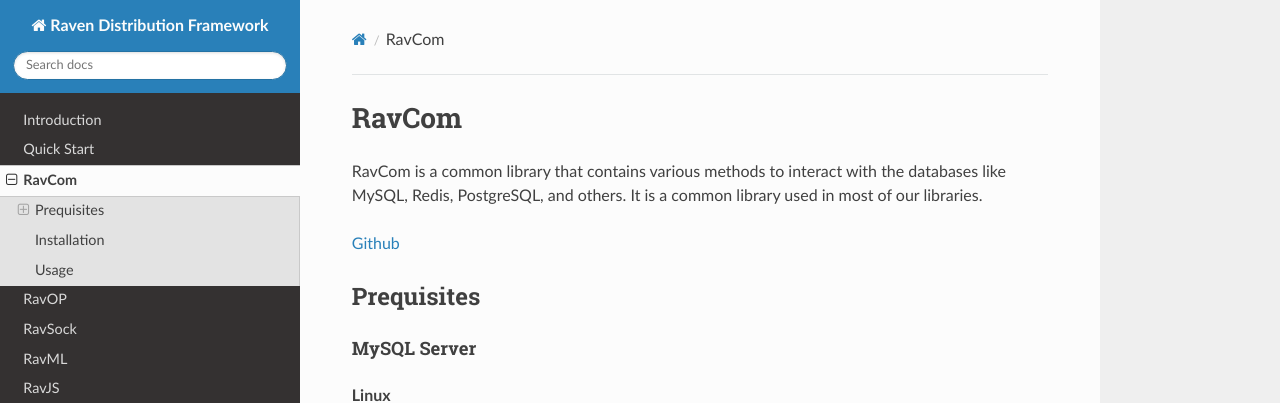
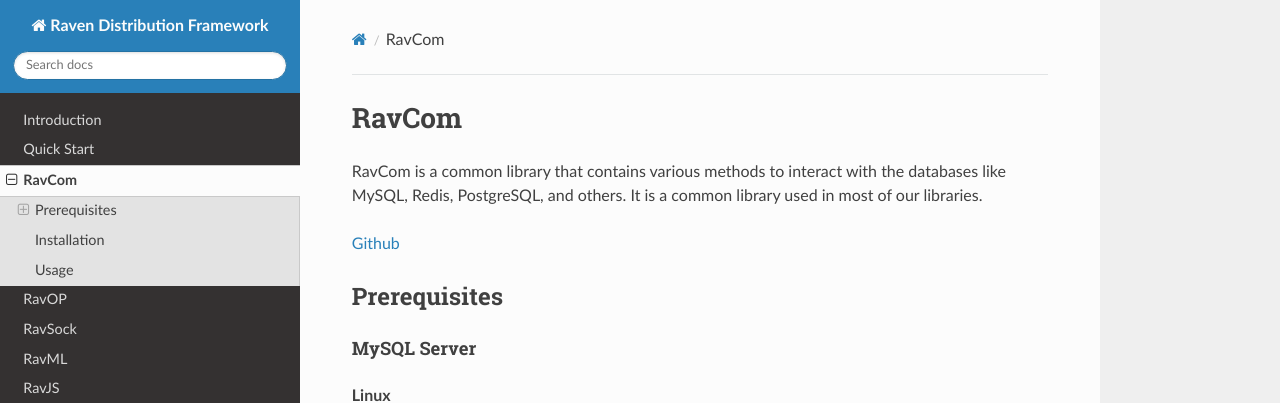
Before and after one commit to ravenprotocol/docs, an MkDocs documentation site: the page built from docs/ravcom.md, in a window 1280 px wide and 900 px high. Shown: the top 403 px of the window. Built offline with MkDocs 1.6.1, drawn with Linux system fonts in a browser that asks for light colours; nearby versions of some CDN libraries.

Commit message:
Typo fix

```diff
--- a/docs/ravcom.md
+++ b/docs/ravcom.md
@@ -4,7 +4,7 @@ RavCom is a common library that contains various methods to interact with the da
 
 [Github](https://github.com/ravenprotocol/ravcom.git)
 
-## Prequisites
+## Prerequisites
 
 #### MySQL Server
 
```
